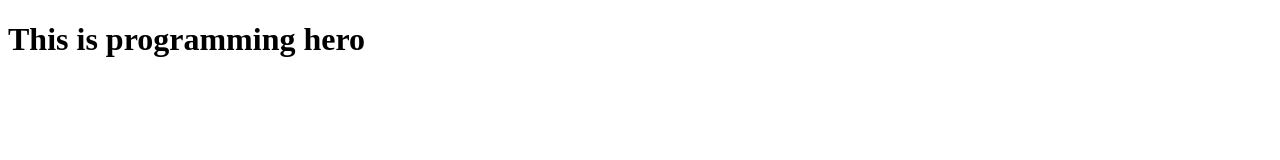
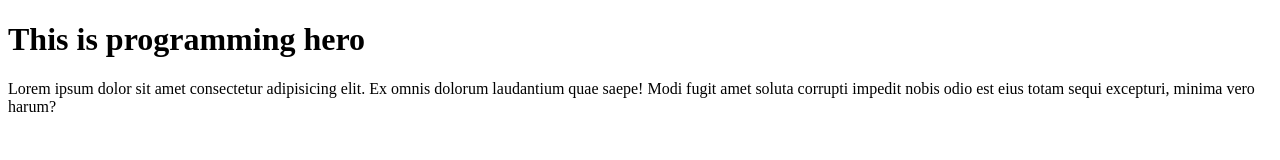
Before and after one commit to ashibullah/ph-first-repo, a plain HTML site: page index.html in a window 1280 px wide. Drawn offline with Linux system fonts and the light colour scheme.

Commit message:
second commit

```diff
--- a/index.html
+++ b/index.html
@@ -7,6 +7,7 @@
 </head>
 <body>
     <h1>This is programming hero</h1>
+    <p>Lorem ipsum dolor sit amet consectetur adipisicing elit. Ex omnis dolorum laudantium quae saepe! Modi fugit amet soluta corrupti impedit nobis odio est eius totam sequi excepturi, minima vero harum?</p>
 
 </body>
 </html>
```
